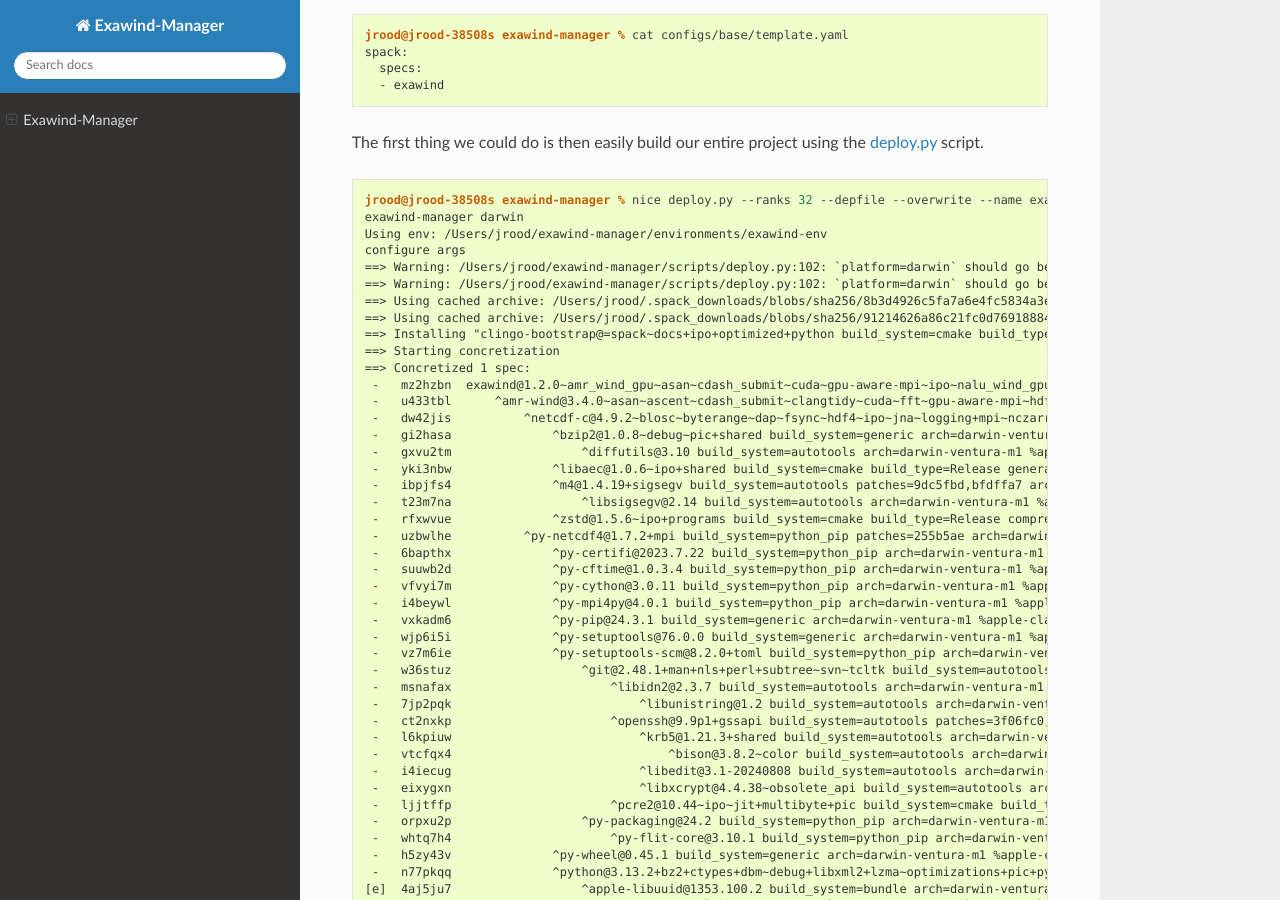
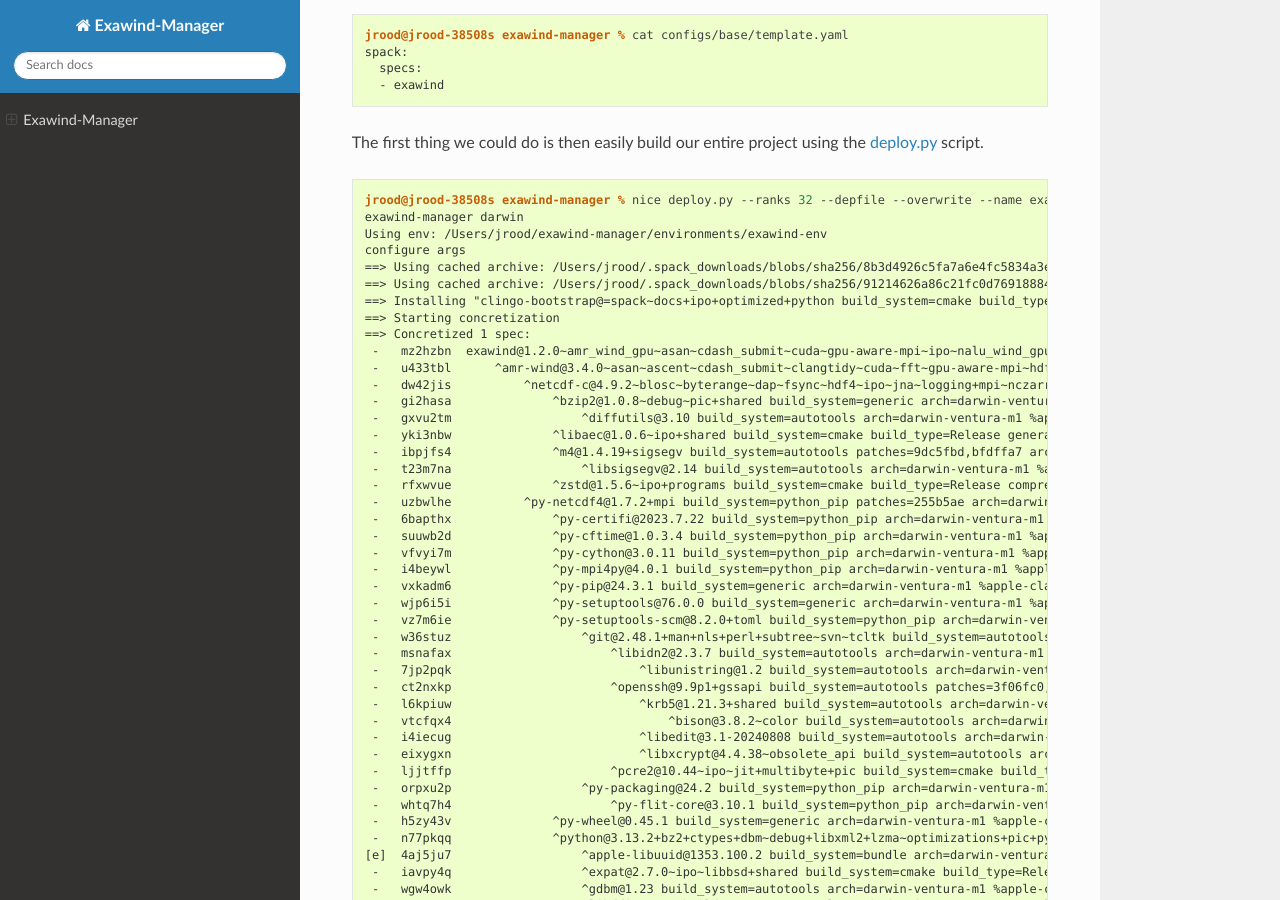
Before and after one commit to Exawind/exawind-manager, a Sphinx documentation site: the page built from docs/index.rst, in a window 1280 px wide and 900 px high, scrolled down 2212 px. Built offline with Sphinx 7.4.7 and the Read the Docs theme 3.1.0, drawn with Linux system fonts in a browser that asks for light colours; some of the changed text lies outside the part shown.

Commit message:
Save progress.

```diff
--- a/docs/index.rst
+++ b/docs/index.rst
@@ -103,8 +103,6 @@
    exawind-manager darwin
    Using env: /Users/jrood/exawind-manager/environments/exawind-env
    configure args
-   ==> Warning: /Users/jrood/exawind-manager/scripts/deploy.py:102: `platform=darwin` should go before `%apple-clang`, `target=aarch64` should go before `%apple-clang` in `clingo-bootstrap@spack+python %apple-clang platform=darwin target=aarch64 ^python@3.12`
-   ==> Warning: /Users/jrood/exawind-manager/scripts/deploy.py:102: `platform=darwin` should go before `%apple-clang`, `target=aarch64` should go before `%apple-clang` in `clingo-bootstrap@spack+python %apple-clang platform=darwin target=aarch64 ^python@3.12`
    ==> Using cached archive: /Users/jrood/.spack_downloads/blobs/sha256/8b3d4926c5fa7a6e4fc5834a3e7783a0b53b174eb77ef36ade87f423891f8331
    ==> Using cached archive: /Users/jrood/.spack_downloads/blobs/sha256/91214626a86c21fc0d76918884ec819050d4d52b4f78df7cc9769a83fbee2f71
    ==> Installing "clingo-bootstrap@=spack~docs+ipo+optimized+python build_system=cmake build_type=Release generator=make arch=darwin-bigsur-aarch64 %apple-clang@=15.0.0" from a buildcache
@@ -223,8 +221,6 @@
    ==> Installing exawind-1.2.0-mz2hzbnhcqnrrqnxqch2guw53ep3fi4a
    ==> No binary for exawind-1.2.0-mz2hzbnhcqnrrqnxqch2guw53ep3fi4a found: installing from source
    ==> Using cached archive: /Users/jrood/.spack_downloads/_source-cache/git//Exawind/exawind-driver.git/4c49c7775c580b6bd2556e6c00fd13c08737d5eb.tar.gz
-   ==> Warning: Using download cache instead of version control
-     The required sources are normally checked out from a version control system, but have been archived in download cache: file:///Users/jrood/.spack_downloads/_source-cache/git//Exawind/exawind-driver.git/4c49c7775c580b6bd2556e6c00fd13c08737d5eb.tar.gz. Spack lacks a tree hash to verify the integrity of this archive. Make sure your download cache is in a secure location.
    ==> No patches needed for exawind
    ==> exawind: Executing phase: 'cmake'
    ==> exawind: Executing phase: 'build'
```
